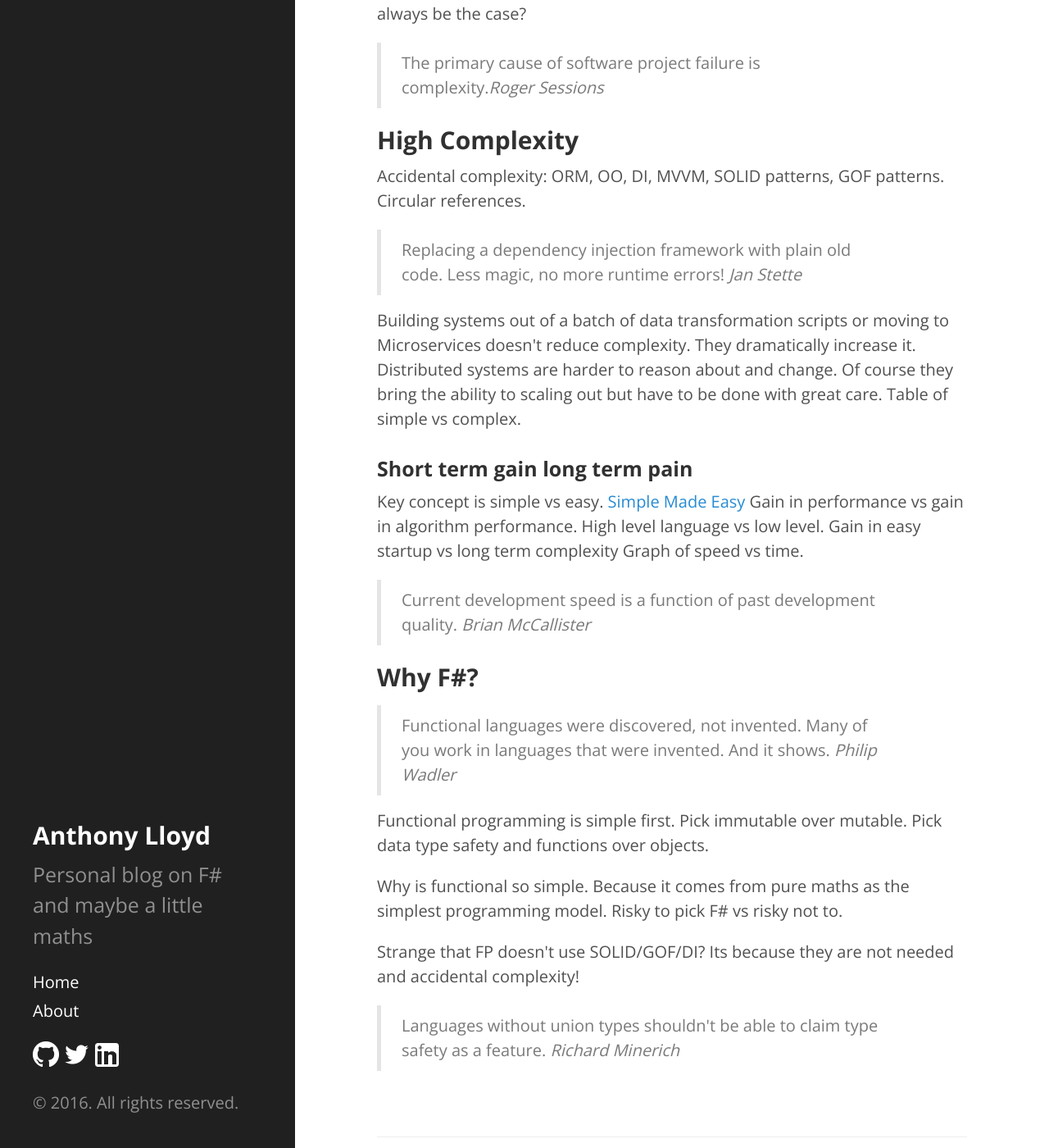
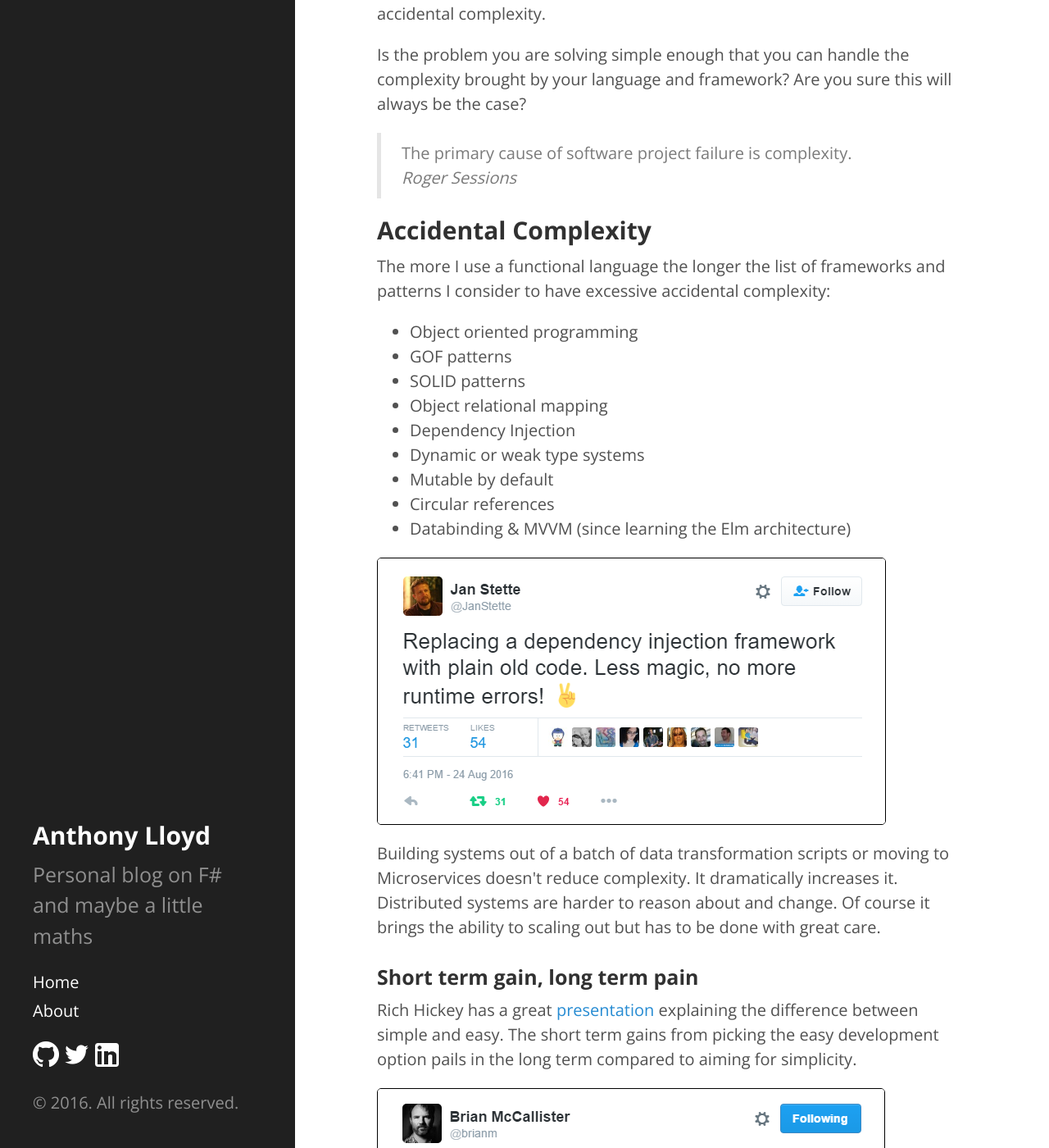
Before and after one commit to AnthonyLloyd/AnthonyLloyd.github.io, a Jekyll site: the page built from _posts/2016-09-09-managing-complexity.html, in a window 1280 px wide and 1400 px high, scrolled down 1029 px. Shown: the whole window at 82% size. Built offline with Jekyll 4.4.1, drawn with Linux system fonts in a browser that asks for light colours; some web fonts are replaced; comment, search, counter and statistics services are not loaded; some of the changed text lies outside the part shown.

Commit message:
detail and pics

```diff
--- a/_posts/2016-09-09-managing-complexity.html
+++ b/_posts/2016-09-09-managing-complexity.html
@@ -6,8 +6,8 @@ description: ""
 keywords: f#, fsharp, functional, complexity, simplicity
 ---
 <p>This post outlines my views on the often overlooked and misunderstood topic of managing complexity in software development.</p>
-<p>The post answers questions I sometimes get on why I prefer to develop systems in F#, a strongly typed functional-first language.
-The next time someone asks I can point them here!</p>
+<p>The post answers questions I sometimes get on why I prefer to develop systems in F#, a strongly typed functional-first language.</p>
+<p>The next time someone asks I can point them here!</p>
 <h2>The Questions</h2>
 <ul>
 <li>Why don't you program in a language like C++ that has better performance?</li>
@@ -17,41 +17,58 @@ The next time someone asks I can point them here!</p>
 </ul>
 <h2>The Answer</h2>
 <p>The answer is I want to reduce and control complexity.
-Get to the best abstraction.</p>
+Simplicity and the flexibility it brings increases the chance of discovering the best abstraction of your domain.
+The classic example of this is 'everything is a file' in Unix.
+If you find this for your domain it will put you streets ahead.
+Now you are also minimising the inherent complexity of the domain.</p>
 <blockquote>
 <p>Simplicity is the ultimate sophistication. <cite>Leonardo da Vinci</cite></p>
 </blockquote>
-<p>Software langauges and frameworks bring with them different degrees of accidental complexity.</p>
+<p>Software languages and frameworks bring with them different degrees of accidental complexity.</p>
 <p>Is the problem you are solving simple enough that you can handle the complexity brought by your language and framework?
 Are you sure this will always be the case?</p>
 <blockquote>
-<p>The primary cause of software project failure is complexity.<cite>Roger Sessions</cite></p>
+<p>The primary cause of software project failure is complexity. <cite>Roger Sessions</cite></p>
 </blockquote>
-<h2>High Complexity</h2>
-<p>Accidental complexity: ORM, OO, DI, MVVM, SOLID patterns, GOF patterns. Circular references.</p>
-<blockquote>
-<p>Replacing a dependency injection framework with plain old code. Less magic, no more runtime errors! <cite>Jan Stette</cite></p>
-</blockquote>
-<p>Building systems out of a batch of data transformation scripts or moving to Microservices doesn't reduce complexity. They dramatically increase it.
-Distributed systems are harder to reason about and change. Of course they bring the ability to scaling out but have to be done with great care.
-Table of simple vs complex.</p>
-<h3>Short term gain long term pain</h3>
-<p>Key concept is simple vs easy.
-<a href="https://www.infoq.com/presentations/Simple-Made-Easy">Simple Made Easy</a>
-Gain in performance vs gain in algorithm performance. High level language vs low level.
-Gain in easy startup vs long term complexity
-Graph of speed vs time.</p>
-<blockquote>
-<p>Current development speed is a function of past development quality. <cite>Brian McCallister</cite></p>
-</blockquote>
+<h2>Accidental Complexity</h2>
+<p>The more I use a functional language the longer the list of frameworks and patterns I consider to have excessive accidental complexity:</p>
+<ul>
+<li>Object oriented programming</li>
+<li>GOF patterns</li>
+<li>SOLID patterns</li>
+<li>Object relational mapping</li>
+<li>Dependency Injection</li>
+<li>Dynamic or weak type systems</li>
+<li>Mutable by default</li>
+<li>Circular references</li>
+<li>Databinding &amp; MVVM (since learning the Elm architecture)</li>
+</ul>
+<img style="border:1px solid black" src="{{site.baseurl}}public/twitter/NoDI.png" title="No DI"/>
+<p>Building systems out of a batch of data transformation scripts or moving to Microservices doesn't reduce complexity. It dramatically increases it.
+Distributed systems are harder to reason about and change. Of course it brings the ability to scaling out but has to be done with great care.</p>
+<h3>Short term gain, long term pain</h3>
+<p>Rich Hickey has a great <a href="https://www.infoq.com/presentations/Simple-Made-Easy">presentation</a> explaining the difference between simple and easy.
+The short term gains from picking the easy development option pails in the long term compared to aiming for simplicity.</p>
+<img style="border:1px solid black" src="{{site.baseurl}}public/twitter/DevSpeed.png" title="Dev Speed"/>
+<h3>Performance of low vs high level languages</h3>
+<p>C can be say 20% faster than F# for a given algorithm.
+In my experience getting to the best algorithm produces an order of magnitude increase (if not more) in performance.
+Using a high level language provides simplicity to explorer these and use generic performance techniques such as asynchronous programming and memoization.
+Performance is complicated. It is often more about the movement of data than the calculation itself.
+I prefer to start in F# (the highest level) and move to C (the lowest level) as a last resort.
+How often do I need to do this? Very rarely. Only for access to chip optimised linear algebra, optimisation libraries and encoding.</p>
 <h2>Why F#?</h2>
+<p>Functional programming is simple-first programming. Why is functional so simple? Because it comes from maths as the simplest possible programming model.
+You don't have to understand category theory to benefit from this.</p>
 <blockquote>
 <p>Functional languages were discovered, not invented. Many of you work in languages that were invented. And it shows. <cite>Philip Wadler</cite></p>
 </blockquote>
-<p>Functional programming is simple first. Pick immutable over mutable. Pick data type safety and functions over objects.</p>
-<p>Why is functional so simple. Because it comes from pure maths as the simplest programming model.
-Risky to pick F# vs risky not to.</p>
-<p>Strange that FP doesn't use SOLID/GOF/DI? Its because they are not needed and accidental complexity!</p>
-<blockquote>
-<p>Languages without union types shouldn't be able to claim type safety as a feature. <cite>Richard Minerich</cite></p>
-</blockquote>
+<h3>Pick data type safety and functions over objects</h3>
+<h3>Pick immutability over mutability</h3>
+<p>How do you handle long running queries and calculations on a mutable domain model? Concurrent collections? Cross domain locking?
+What you have created is a bug paradise. They will get cosy and settle in for the long term.</p>
+<p>In my domain a number of statistics (risk attribution, backtesting, what if analysis) are about changing the state slightly and comparing the results of a calculation.
+How would you do this in an object orientated language? Locking and transactions? Clone the world? Visitor pattern? I've been there and wouldn't wish it on anyone.</p>
+<img style="border:1px solid black" src="{{site.baseurl}}public/twitter/UnionTypes.png" title="Union Types"/>
+<h2>Conclusion</h2>
+<p>Start simple it's the least risky option.</p>
```
Also changed, not shown: public/twitter/DevSpeed.png (added), public/twitter/NoDI.png (added), public/twitter/UnionTypes.png (added), 1 other file.
